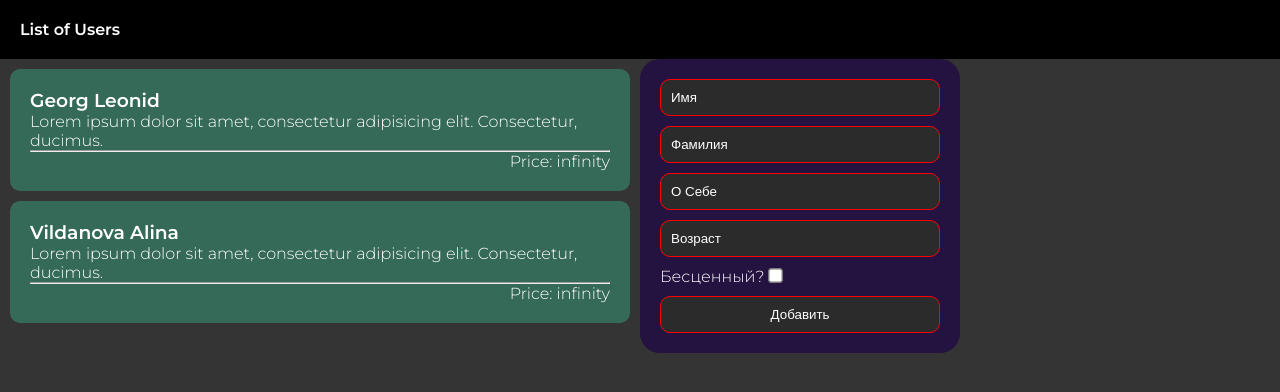
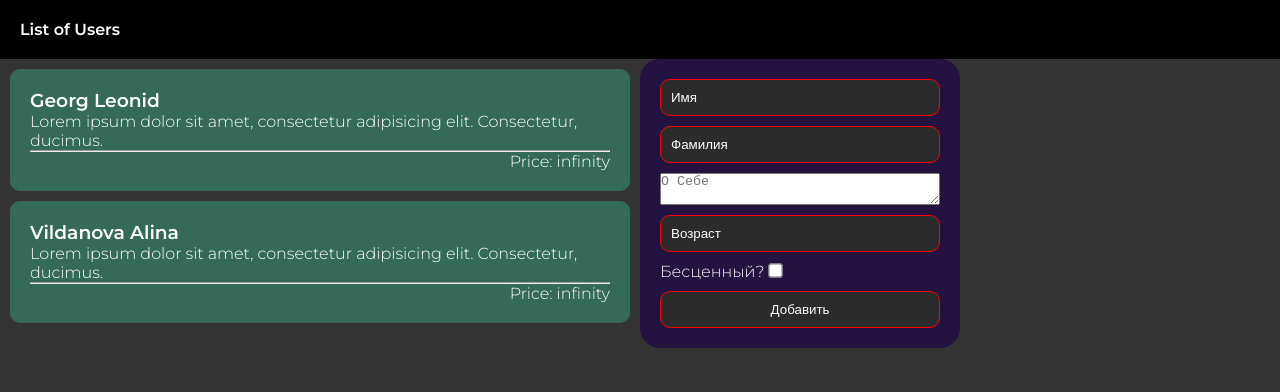
Before and after one commit to Leonid-poc/TestReact, a React (Create React App) app: page / in a window 1280 px wide. Shown: the top 392 px of the page. Built offline with nearby package versions, Linux system fonts and the light colour scheme.

Commit message:
replace textarea for bio

```diff
--- a/src/components/AddUser.js
+++ b/src/components/AddUser.js
@@ -14,10 +14,10 @@ class AddUser extends React.Component {
 
     render() {
         return (
-            <form>
+            <form className="formAddUser">
                 <input type="text" onChange={(e) => {this.setState({firstName: e.target.value})}} placeholder="Имя"/>
                 <input type="text" onChange={(e) => {this.setState({lastName: e.target.value})}} placeholder="Фамилия"/>
-                <input type="text" onChange={(e) => {this.setState({bio: e.target.value})}} placeholder="О Себе"/>
+                <textarea onChange={(e) => {this.setState({bio: e.target.value})}} placeholder="О Себе"/>
                 <input type="text" onChange={(e) => {this.setState({age: e.target.value})}} placeholder="Возраст"/>
                 <label htmlFor="Price">Бесценный?  <input type="checkbox" id="Price"onChange={(e) => {this.setState({price: e.target.checked ? "Infinity" : "0$"})}}/></label>
                 <button type="button" onClick={() => {this.props.add({
```
